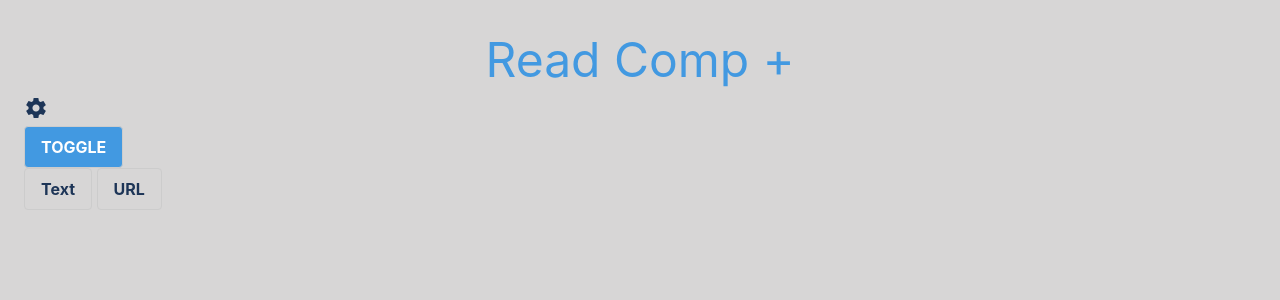
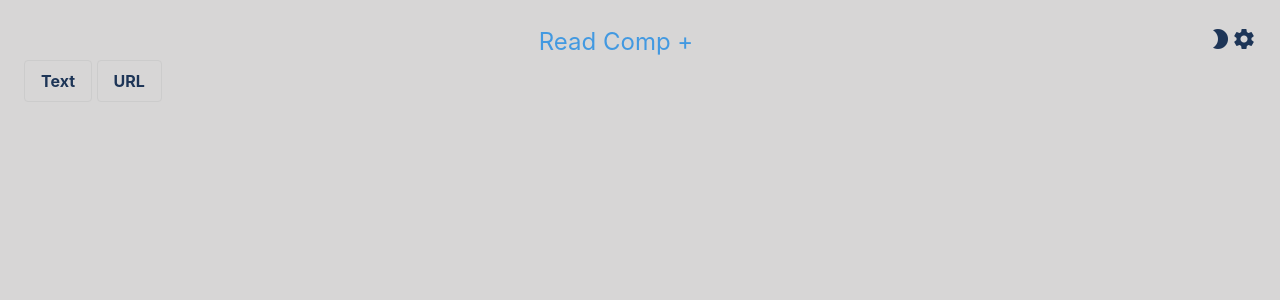
Before and after one commit to gcbest/read-comp-plus, a Svelte app: page / in a window 1280 px wide. Shown: the top 300 px of the page. Built offline with nearby package versions, Linux system fonts and the light colour scheme.

Commit message:
add icons for toggle dark mode

```diff
--- a/src/App.svelte
+++ b/src/App.svelte
@@ -1,6 +1,5 @@
 <script lang="ts">
   import Tailwind from './Tailwind.svelte';
-  import Button from './components/Button.svelte';
   import TextArea from './components/TextArea.svelte';
   import Header from './components/Header.svelte';
   import OptionsArea from './components/OptionsArea.svelte';
@@ -9,10 +8,13 @@
   const body: HTMLElement = window.document.body;
   const theme: string | undefined = localStorage.getItem('theme');
   let text: string | undefined = '';
+  let isTextAreaVisible: boolean = false;
+  let darkMode: boolean = false;
 
-  let isTextAreaVisible: boolean = false;
-
-  if (theme) body.classList.add('dark-mode');
+  if (theme) {
+    darkMode = true;
+    body.classList.add('dark-mode');
+  }
 </script>
 
 <style lang="scss">
@@ -37,14 +39,8 @@
 
 <Tailwind />
 <main>
-  <Header />
-  <Button {body} {theme}>Toggle</Button>
+  <Header {body} {theme} bind:darkMode />
   <SideNav />
-  <!-- <button
-    class="bg-blue-500 hover:bg-blue-700 text-white font-bold py-2 px-4 rounded"
-    on:click={toggleTextArea}>
-    Show text
-  </button> -->
   <OptionsArea bind:visible={isTextAreaVisible} />
   <TextArea {text} {isTextAreaVisible} />
 </main>
--- a/src/components/Header.svelte
+++ b/src/components/Header.svelte
@@ -1,4 +1,10 @@
-<script>
+<script lang="ts">
+  import ToggleDarkMode from './ToggleDarkMode.svelte';
+
+  export let body: HTMLElement;
+  export let theme: string | undefined;
+  export let darkMode: boolean | undefined;
+
   const openNav = () => {
     document.getElementById('mySidenav').style.width = '250px';
     document.getElementById('main').style.marginLeft = '250px';
@@ -12,8 +18,19 @@
   }
 </style>
 
-<nav>
+<nav class="flex justify-between items-center">
 
-  <header class="text-blue-500 text-5xl text-center m-auto">Read Comp +</header>
-  <span class="material-icons cursor-pointer" on:click={openNav}>settings</span>
+  <header class="text-blue-500 text-2xl text-center m-auto">Read Comp +</header>
+  <ul class="flex justify-between items-center">
+    <li>
+
+      <ToggleDarkMode {body} {theme} bind:darkMode />
+    </li>
+    <li>
+      <span class="material-icons cursor-pointer" on:click={openNav}>
+        settings
+      </span>
+
+    </li>
+  </ul>
 </nav>
--- a/src/components/Button.svelte
+++ b/src/components/ToggleDarkMode.svelte
@@ -1,11 +1,16 @@
 <script lang="ts">
   export let body: HTMLElement;
   export let theme: string | undefined;
+  export let darkMode: boolean | undefined;
+
+  const updateLocalStorage = () => {
+    if (theme) localStorage.removeItem('theme');
+    else localStorage.setItem('theme', 'dark');
+  };
 
   const toggle = () => {
-    if (theme) localStorage.removeItem('theme');
-    else localStorage.setItem('theme', 'dark');
-
+    updateLocalStorage();
+    darkMode = !darkMode;
     body.classList.toggle('dark-mode');
   };
 </script>
@@ -30,6 +35,14 @@
   }
 </style>
 
-<button class="btn btn-blue" on:click={toggle}>
-  <slot />
-</button>
+<!-- <button class="btn btn-blue" on:click={toggle}> -->
+{#if darkMode}
+  <span class="material-icons cursor-pointer" on:click={toggle}>wb_sunny</span>
+{:else}
+  <span class="material-icons cursor-pointer" on:click={toggle}>
+    brightness_2
+  </span>
+{/if}
+
+<!-- <slot /> -->
+<!-- </button> -->
```
